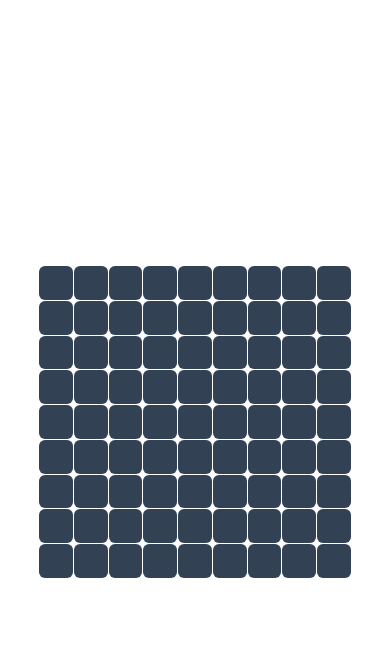
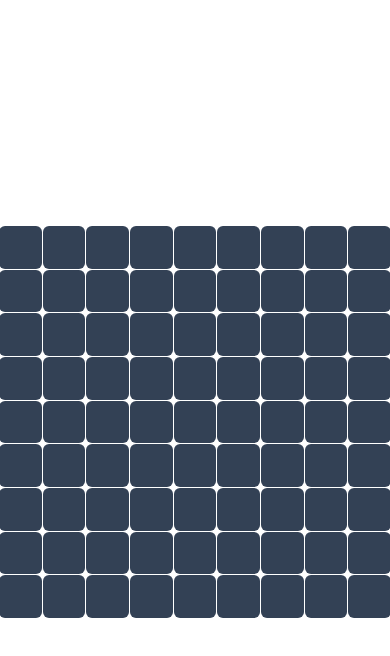
Before and after one commit to PvtWendy/minesweeper-next, a Next.js app: page / in a window 390 px wide. Both pictures are taken after a click on the button "New Game". Shown: the top 656 px of the page. Built offline with nearby package versions, Linux system fonts and the light colour scheme.

Commit message:
fix: *Technically* should work with mobile?

```diff
--- a/src/pages/index.tsx
+++ b/src/pages/index.tsx
@@ -252,7 +252,7 @@ export default function Home() {
       {gameWin && <p className="text-4xl">You Win!</p>}
       {gameRunning && (
         <div
-          className="bg-white w-[20rem] h-[20rem] md:w-[40rem] md:h-[40rem] grid grid-cols-9 gap-[1px] p-1 rounded-md "
+          className="bg-white w-[25rem] h-[25rem] md:w-[40rem] md:h-[40rem] grid grid-cols-9 gap-[1px] p-1 rounded-md "
           style={{
             gridTemplateColumns: `repeat(${size[1]}, minmax(0, 1fr))`,
             gridTemplateRows: `repeat(${size[0]}, minmax(0, 1fr))`,
@@ -268,7 +268,7 @@ export default function Home() {
                   : "bg-slate-700 rounded-md hover:cursor-pointer flex justify-center items-center text-red-500"
 
               }
-              style={{fontSize: 420 / size[0] +"px"}}
+              style={{fontSize: window.innerWidth >720 ? 420 / size[0] +"px": 260 / size[0] +"px"}}
               onAuxClick={() => handleFlag(index)}
               onClick={() => handleReveal(index)}
             >
```
